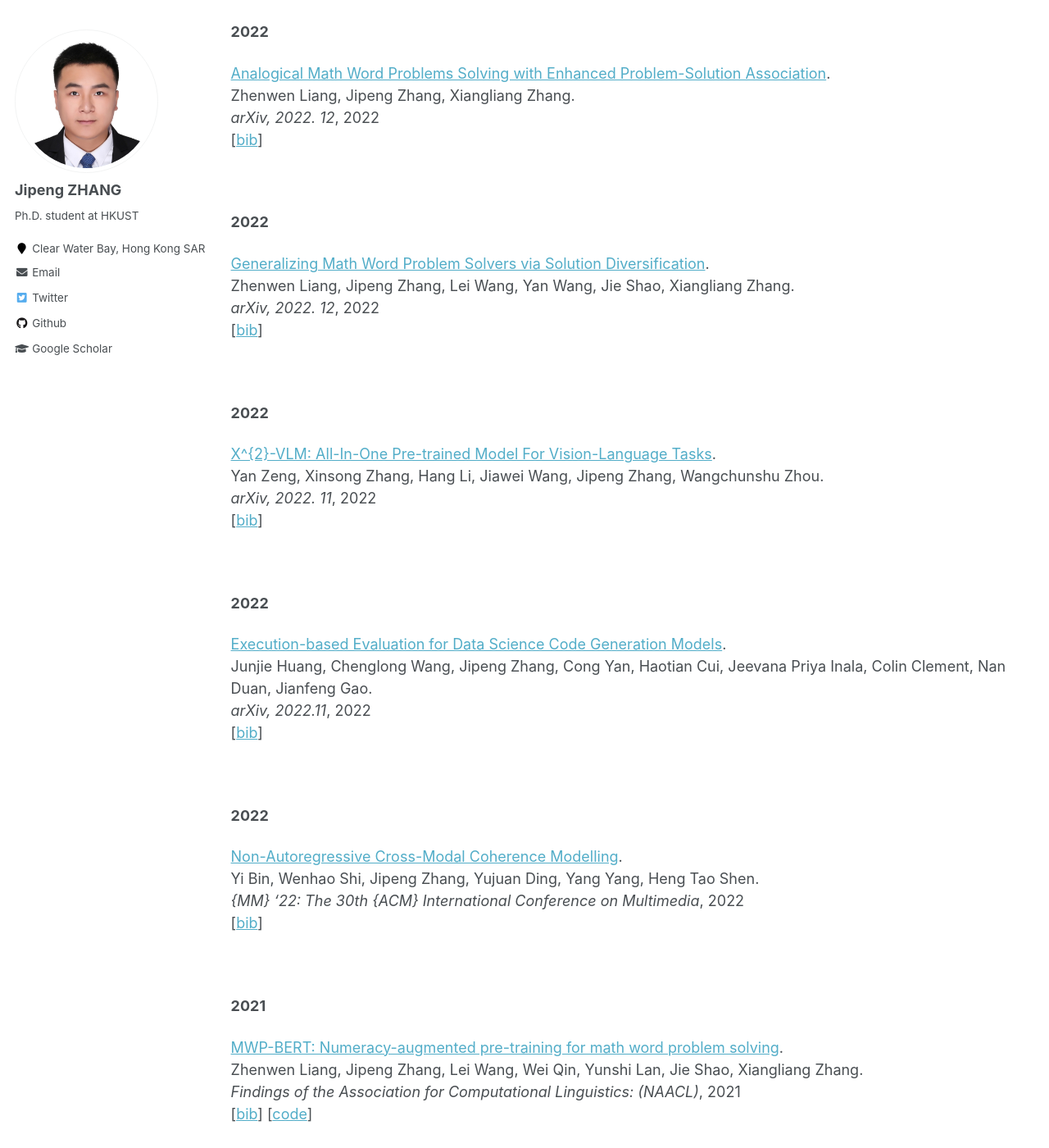
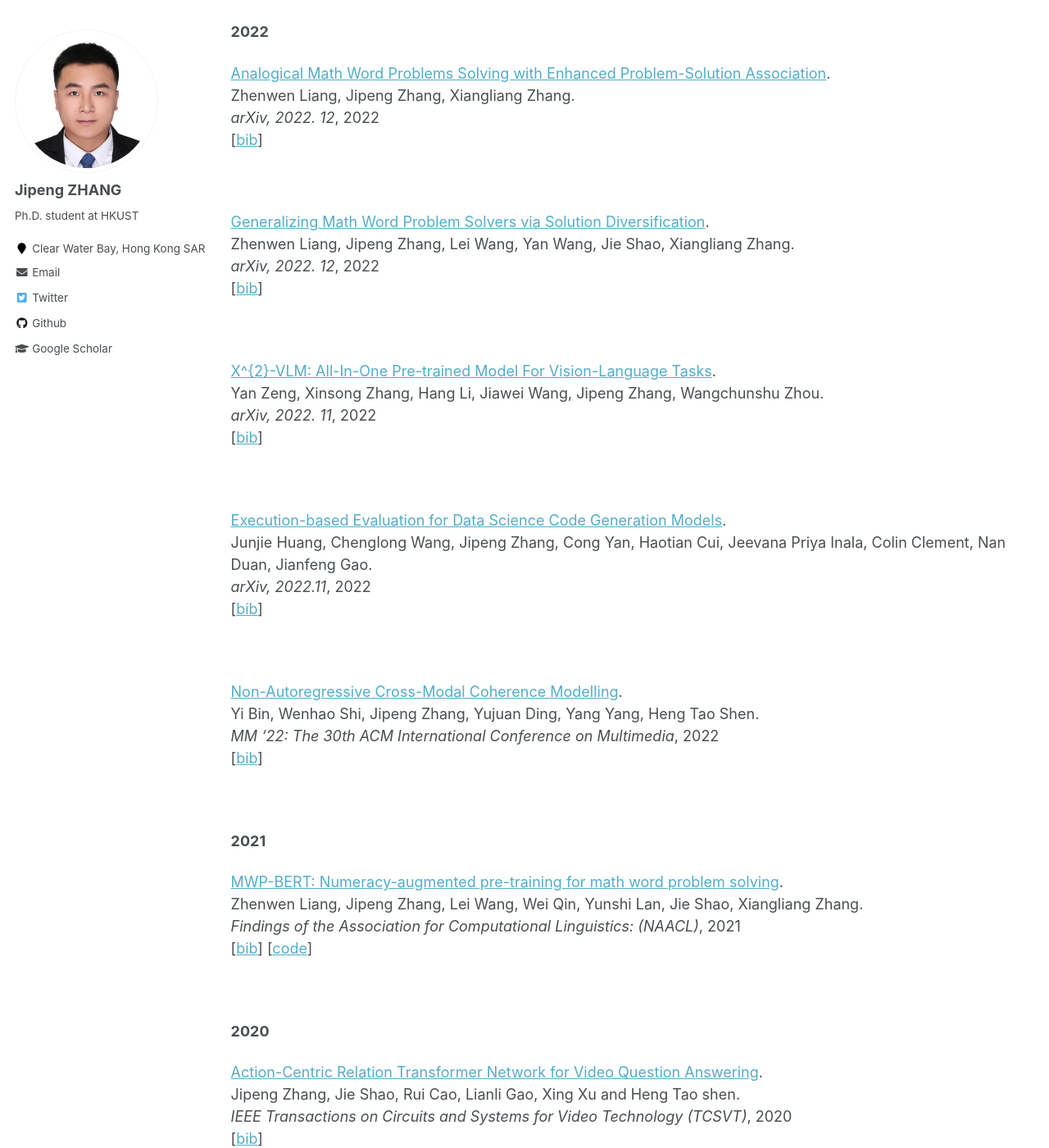
Before and after one commit to YangHaolin0526/YangHaolin0526.github.io, a Jekyll site: the page built from _pages/publications.md, in a window 1280 px wide and 1400 px high, scrolled down 371 px. Shown: the whole window at 82% size. Built offline with Jekyll 4.4.1, drawn with Linux system fonts in a browser that asks for light colours.

Commit message:
fix bio and pub

```diff
--- a/_includes/publication.html
+++ b/_includes/publication.html
@@ -27,7 +27,7 @@ Zhenwen Liang, Jipeng Zhang, Xiangliang Zhang.<br>
 </div>
 <br>
 
-<p><b>2022</b></p>
+
 <a href="">Generalizing Math Word Problem Solvers via Solution Diversification</a>.<br>
 Zhenwen Liang, Jipeng Zhang, Lei Wang, Yan Wang, Jie Shao, Xiangliang Zhang.<br>
 <i>arXiv, 2022. 12</i>, 2022<br>
@@ -42,7 +42,7 @@ Zhenwen Liang, Jipeng Zhang, Lei Wang, Yan Wang, Jie Shao, Xiangliang Zhang.<br>
 <br>
 
 
-<p><b>2022</b></p>
+
 <a href="">X^{2}-VLM: All-In-One Pre-trained Model For Vision-Language Tasks</a>.<br>
 Yan Zeng, Xinsong Zhang, Hang Li, Jiawei Wang, Jipeng Zhang, Wangchunshu Zhou.<br>
 <i>arXiv, 2022. 11</i>, 2022<br>
@@ -56,7 +56,7 @@ Yan Zeng, Xinsong Zhang, Hang Li, Jiawei Wang, Jipeng Zhang, Wangchunshu Zhou.<b
 </div>
 <br>
 
-<p><b>2022</b></p>
+
 <a href="">Execution-based Evaluation for Data Science Code Generation Models</a>.<br>
 Junjie Huang, Chenglong Wang, Jipeng Zhang, Cong Yan, Haotian Cui, Jeevana Priya Inala, Colin Clement, Nan Duan, Jianfeng Gao.<br>
 <i>arXiv, 2022.11</i>, 2022<br>
@@ -70,10 +70,10 @@ Junjie Huang, Chenglong Wang, Jipeng Zhang, Cong Yan, Haotian Cui, Jeevana Priya
 </div>
 <br>
 
-<p><b>2022</b></p>
+
 <a href="">Non-Autoregressive Cross-Modal Coherence Modelling</a>.<br>
 Yi Bin, Wenhao Shi, Jipeng Zhang, Yujuan Ding, Yang Yang, Heng Tao Shen.<br>
-<i>{MM} '22: The 30th {ACM} International Conference on Multimedia</i>, 2022<br>
+<i>MM '22: The 30th ACM International Conference on Multimedia</i>, 2022<br>
 [<a href="">bib</a>]<br>
 <div id="div0"></div><div id="bib0" style="display:none">
 <div class="bib">
```
Also changed, not shown: _pages/about.md (+1 -1 lines).
